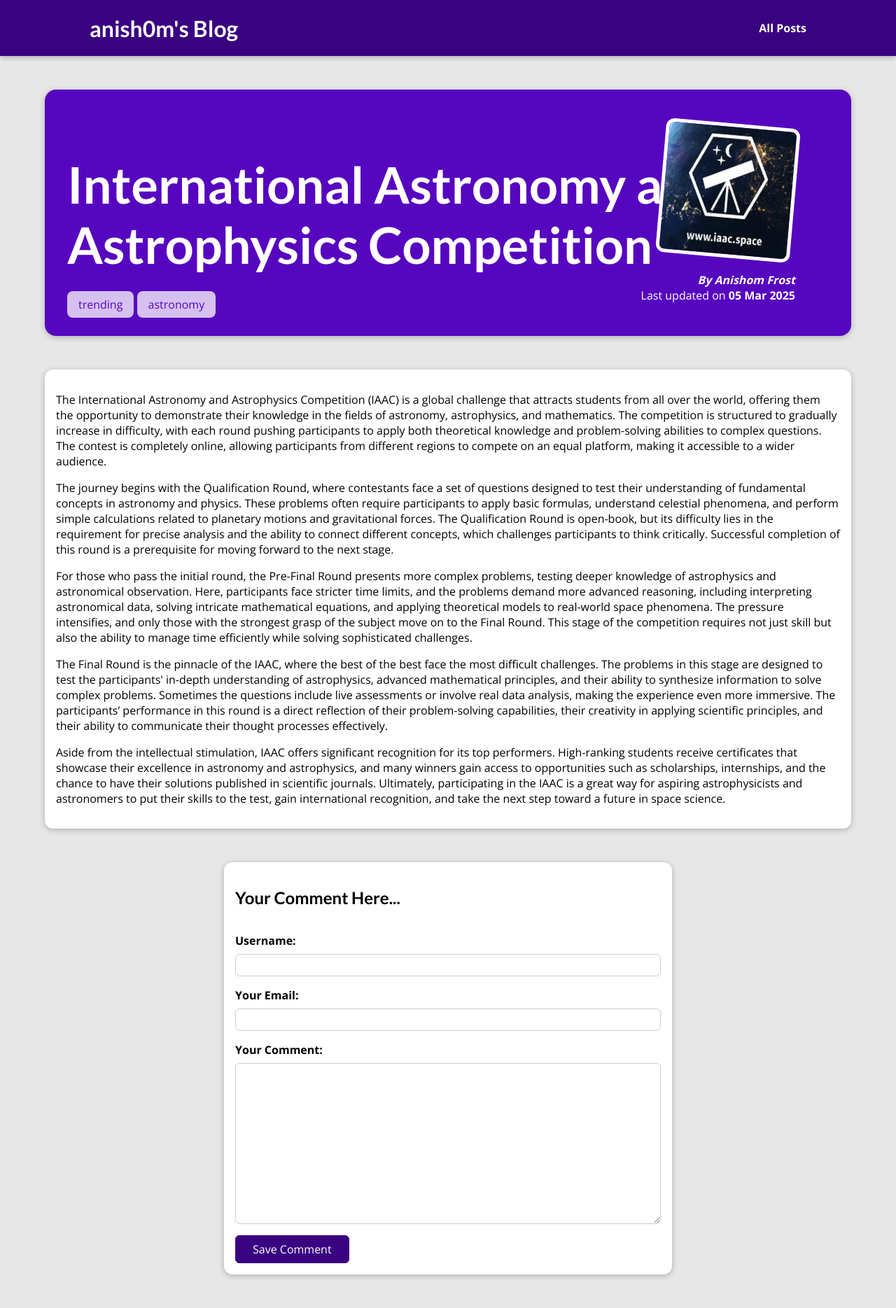
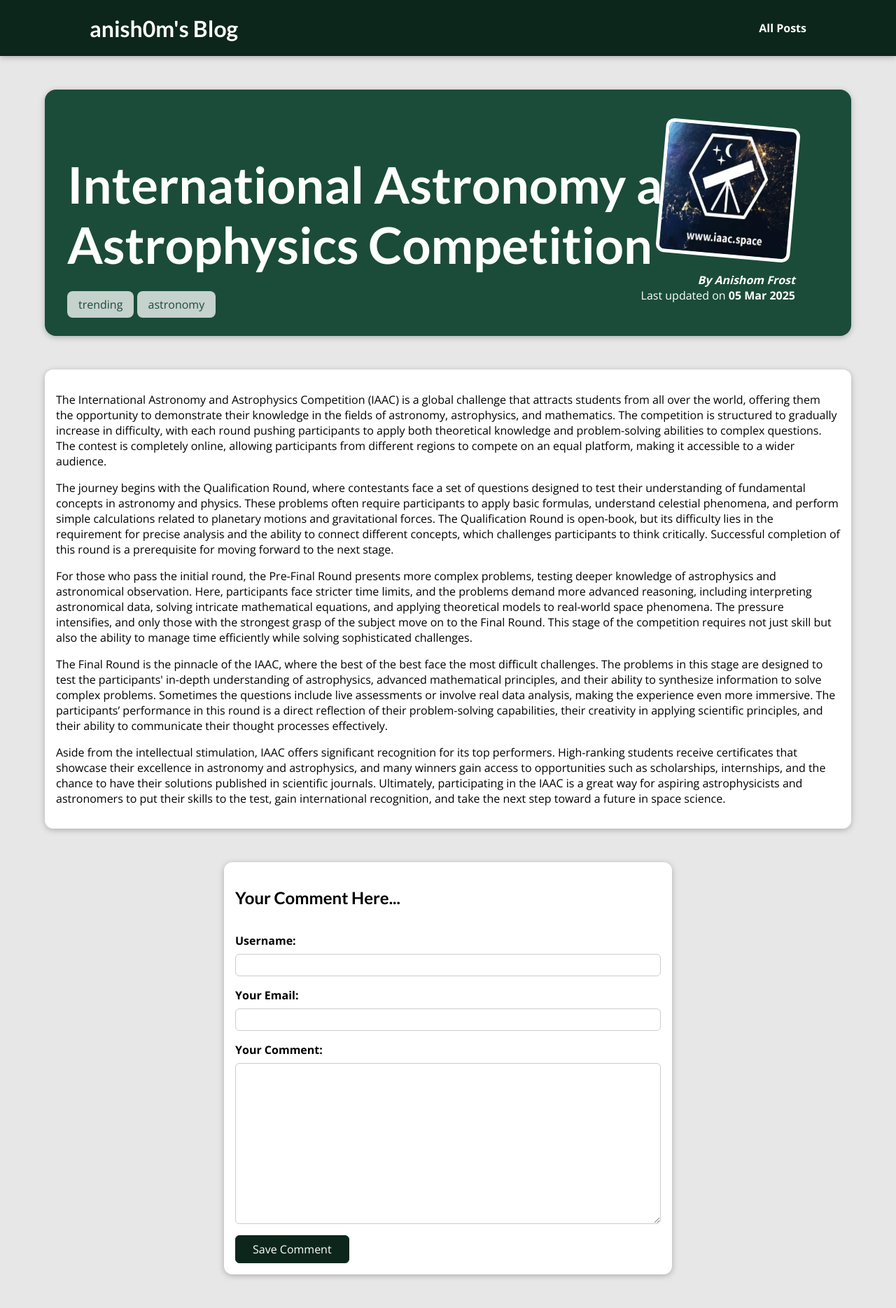
Before and after one commit to anish0m/anish0ms-site, a Django app: a page that uses templates/base.html in a window 1280 px wide. Shown: the whole page at 70% size. Run offline with Django 5.2, Linux system fonts and the light colour scheme; data comes from the database, SQL or seed files in the repository.

Commit message:
Color conversion

```diff
--- a/blog/static/blog/all-posts.css
+++ b/blog/static/blog/all-posts.css
@@ -3,7 +3,7 @@
 }
 
 #main-navigation {
-  background-color: #390281;
+  background-color: #0D261C;
   box-shadow: 0 2px 8px rgba(0, 0, 0, 0.25);
 }
 
--- a/blog/static/blog/index.css
+++ b/blog/static/blog/index.css
@@ -1,5 +1,5 @@
 #welcome {
-  background: linear-gradient(to right top, #7146e9, #390281);
+  background: linear-gradient(to right top, #267355, #0D261C);
   padding: 6rem 12%;
 }
 
--- a/blog/static/blog/post-detail.css
+++ b/blog/static/blog/post-detail.css
@@ -3,7 +3,7 @@
 }
 
 #main-navigation {
-  background-color: #390281;
+  background-color: #0D261C;
   box-shadow: 0 2px 8px rgba(0, 0, 0, 0.25);
 }
 
@@ -13,7 +13,7 @@
   width: 90%;
   max-width: 90rem;
   border-radius: 16px;
-  background-color: #5706c0;
+  background-color: #1A4C39;
   position: relative;
   box-shadow: 0 2px 8px rgba(0, 0, 0, 0.25);
   height: 22rem;
@@ -69,7 +69,7 @@
 
 .tag {
   background-color: white;
-  color: #5706c0;
+  color: #1A4C39;
   padding: 0.5rem 1rem;
   border-radius: 8px;
   opacity: 0.75;
@@ -91,9 +91,9 @@
 
 #comment-form button {
   font: inherit;
-  background-color: #390281;
+  background-color: #0D261C;
   color: white;
-  border: 1px solid #390281;
+  border: 1px solid #0D261C;
   padding: 0.5rem 1.5rem;
   border-radius: 6px;
   cursor: pointer;
@@ -101,8 +101,8 @@
 
 #comment-form button:hover,
 #comment-form button:active {
-  background-color: #4f0ba7;
-  border-color: #4f0ba7;
+  background-color: #1D5540;
+  border-color: #1D5540;
 }
 
 .form-control {
--- a/blog/static/blog/post.css
+++ b/blog/static/blog/post.css
@@ -15,7 +15,7 @@
 .post a:hover,
 .post a:active {
   transform: scale(1.1);
-  background-color: #390281;
+  background-color: #0D261C;
   color: white;
 }
 
--- a/static/app.css
+++ b/static/app.css
@@ -39,7 +39,7 @@
 
 #main-navigation a:hover,
 #main-navigation a:active {
-  color: #cf79f1;
+  color: #319B72;
 }
 
 #main-navigation h1 a:hover,
```
